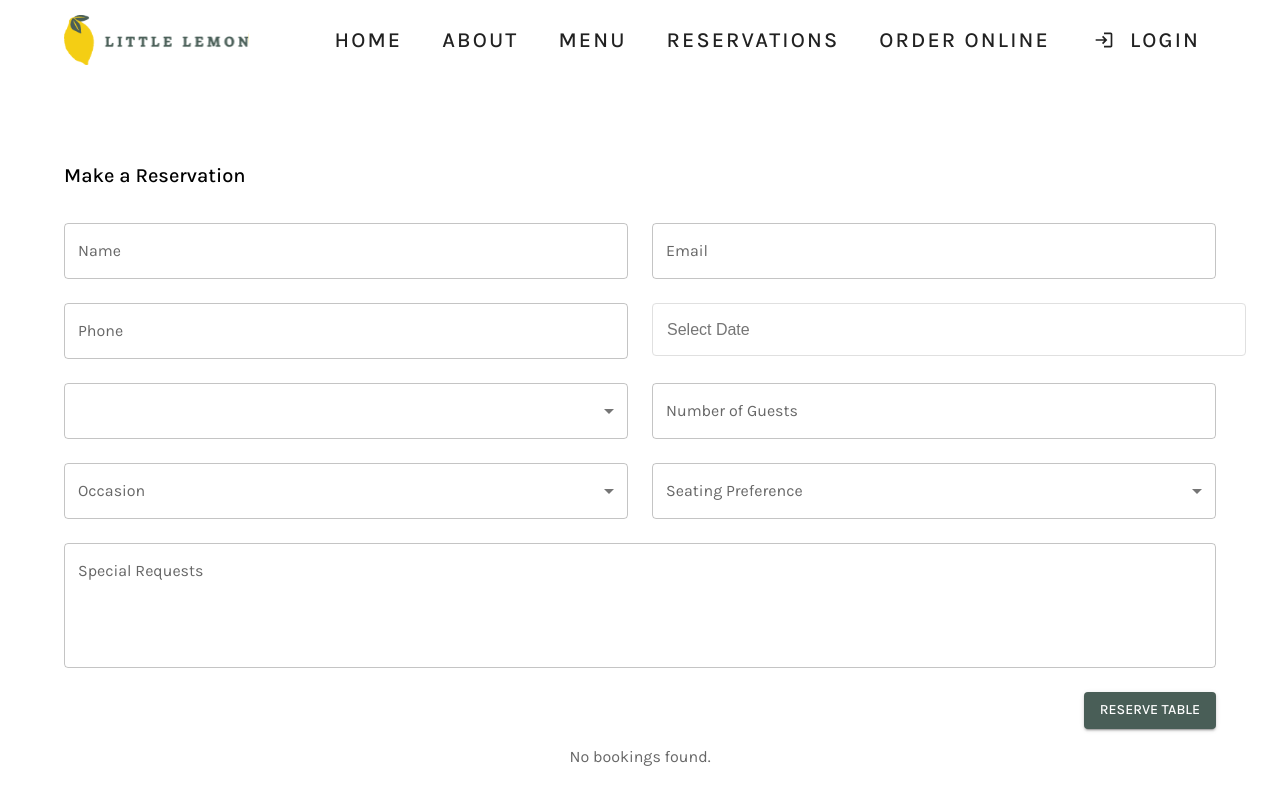
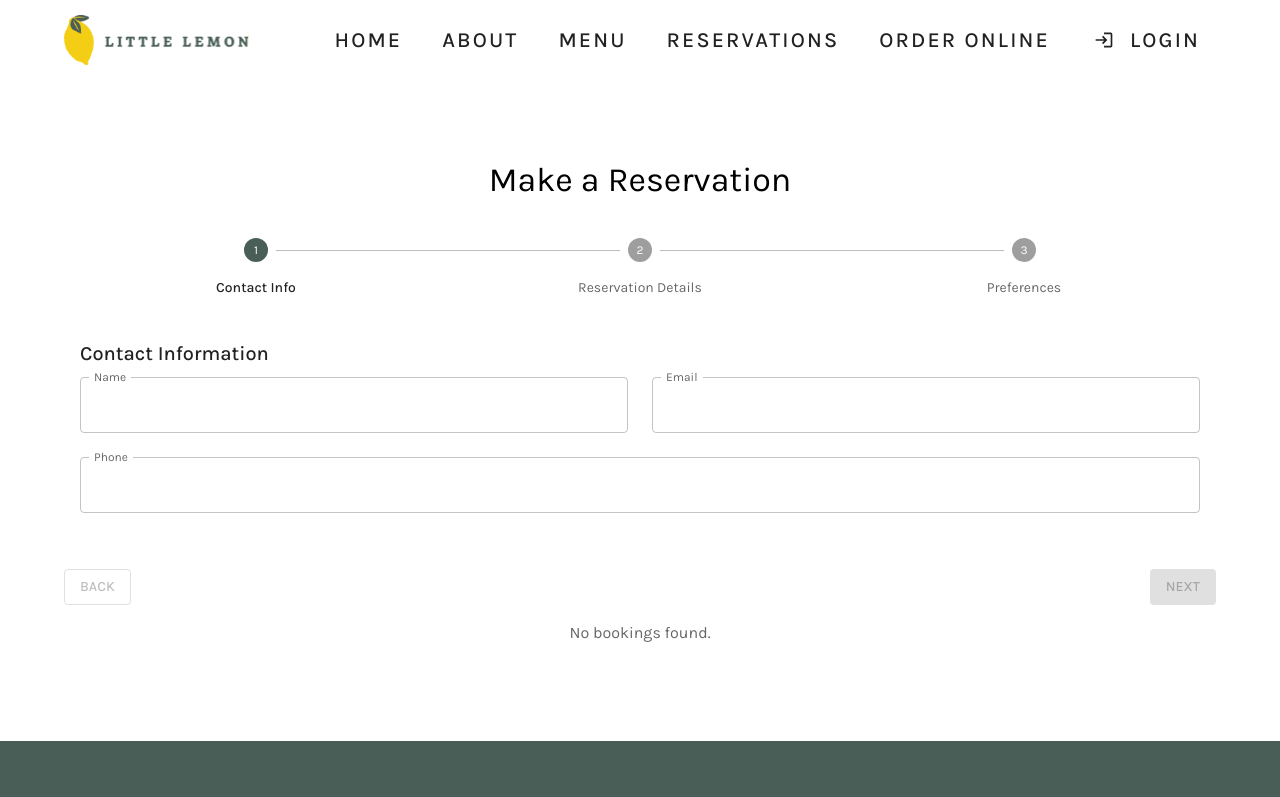
Before and after one commit to mlaniak/little-lemon, a React (Create React App) app: page /little-lemon/reservations in a window 1280 px wide. Shown: the top 797 px of the page. Built offline with nearby package versions, Linux system fonts and the light colour scheme; a web font is replaced by a local one.

Commit message:
Enhanced BookingForm with multi-step validation, improved accessibility, and better UX

```diff
--- a/src/components/BookingForm.js
+++ b/src/components/BookingForm.js
@@ -1,4 +1,4 @@
-import React, { useContext } from 'react';
+import React, { useContext, useState, useCallback } from 'react';
 import { useForm } from 'react-hook-form';
 import { zodResolver } from '@hookform/resolvers/zod';
 import { z } from 'zod';
@@ -15,9 +15,20 @@ import {
   Select,
   MenuItem,
   Typography,
-  Box
+  Box,
+  Stepper,
+  Step,
+  StepLabel,
+  Tooltip,
+  Dialog,
+  DialogTitle,
+  DialogContent,
+  DialogActions,
+  Paper,
+  Divider
 } from '@mui/material';
 import { useNavigate } from 'react-router-dom';
+import { format } from 'date-fns';
 
 // Form validation schema
 const bookingSchema = z.object({
@@ -59,15 +70,112 @@ const BookingForm = ({ onSubmitSuccess, initialValues, onCancel, isEditing }) =>
   const [availableTimes, setAvailableTimes] = React.useState([]);
   const [isLoading, setIsLoading] = React.useState(false);
   const [isSubmitting, setIsSubmitting] = React.useState(false);
+  const [activeStep, setActiveStep] = useState(0);
+  const [showConfirmation, setShowConfirmation] = useState(false);
+  const [formData, setFormData] = useState(null);
+
+  const defaultValues = {
+    name: '',
+    email: '',
+    phone: '',
+    date: null,
+    time: '',
+    guests: '',
+    occasion: '',
+    seating: '',
+    specialRequests: ''
+  };
 
   const form = useForm({
     resolver: zodResolver(bookingSchema),
-    defaultValues: initialValues,
-    mode: 'onBlur'
+    defaultValues: initialValues || defaultValues,
+    mode: 'onBlur',
+    reValidateMode: 'onBlur'
   });
 
-  const { handleSubmit } = form;
-  const selectedDate = form.watch('date');
+  const { handleSubmit, watch, formState: { errors, dirtyFields }, getValues, trigger } = form;
+  const selectedDate = watch('date');
+
+  // Define fields object at component scope
+  const fields = {
+    0: ['name', 'email', 'phone'],
+    1: ['date', 'time', 'guests'],
+    2: ['occasion', 'seating']
+  };
+
+  // Format time to 12-hour format
+  const formatTime = (time) => {
+    // Check if time already includes AM/PM
+    if (time.includes('AM') || time.includes('PM')) {
+      return time;
+    }
+
+    const [hours, minutes] = time.split(':');
+    const hour = parseInt(hours);
+    const ampm = hour >= 12 ? 'PM' : 'AM';
+    const hour12 = hour % 12 || 12;
+    return `${hour12}:${minutes} ${ampm}`;
+  };
+
+  const isStepValid = useCallback((step) => {
+    const currentFields = fields[step] || [];
+    const values = getValues();
+
+    // Debug values
+    console.log('Step:', step);
+    console.log('Current fields:', currentFields);
+    console.log('Form values:', values);
+    console.log('Dirty fields:', dirtyFields);
+    console.log('Errors:', errors);
+
+    const stepIsValid = currentFields.every(field => {
+      const value = values[field];
+      const hasValue = value && value.toString().trim() !== '';
+      console.log(`Field ${field}:`, { value, hasValue });
+      return hasValue;
+    });
+
+    console.log('Step is valid:', stepIsValid);
+    return stepIsValid;
+  }, [getValues, dirtyFields, errors]);
+
+  const handleNext = useCallback(async () => {
+    const currentFields = fields[activeStep];
+    const stepValid = isStepValid(activeStep);
+    console.log('Attempting next step. Valid:', stepValid);
+
+    if (stepValid) {
+      setActiveStep((prev) => Math.min(prev + 1, 2));
+    }
+  }, [activeStep, isStepValid, fields]);
+
+  const handleBack = useCallback(() => {
+    setActiveStep((prev) => Math.max(prev - 1, 0));
+  }, []);
+
+  const handleFormSubmit = (data) => {
+    setFormData(data);
+    setShowConfirmation(true);
+  };
+
+  const handleConfirmSubmit = async () => {
+    setShowConfirmation(false);
+    setIsSubmitting(true);
+    try {
+      const success = await addBooking(formData);
+      if (success) {
+        if (isEditing) {
+          onSubmitSuccess?.();
+        } else {
+          navigate('/booking-confirmed');
+        }
+      }
+    } catch (error) {
+      console.error('Error submitting booking:', error);
+    } finally {
+      setIsSubmitting(false);
+    }
+  };
 
   React.useEffect(() => {
     let isMounted = true;
@@ -98,129 +206,150 @@ const BookingForm = ({ onSubmitSuccess, initialValues, onCancel, isEditing }) =>
     };
   }, [selectedDate, getAvailableTimeSlots, form]);
 
-  const onSubmit = async (data) => {
-    setIsSubmitting(true);
-    try {
-      const success = await addBooking(data);
-      if (success) {
-        if (isEditing) {
-          onSubmitSuccess?.();
-        } else {
-          navigate('/booking-confirmed');
-        }
-      }
-    } catch (error) {
-      console.error('Error submitting booking:', error);
-    } finally {
-      setIsSubmitting(false);
-    }
-  };
-
+  const renderStepContent = useCallback((step) => {
+    switch (step) {
+      case 0:
         return (
-    <form onSubmit={handleSubmit(onSubmit)} aria-label="Table reservation form">
-      <Grid container spacing={3} component="div" role="group" aria-label="Reservation details">
-        <Grid item xs={12}>
-          <Typography variant="h6" gutterBottom>
-            {isEditing ? 'Edit Booking' : 'Make a Reservation'}
-          </Typography>
-        </Grid>
+          <Paper elevation={0} sx={{ p: 2 }}>
+            <Typography variant="h6" gutterBottom>Contact Information</Typography>
+            <Grid container spacing={3}>
               <Grid item xs={12} sm={6}>
+                <Tooltip title="Enter your full name as it appears on your ID">
+                  <FormControl fullWidth error={!!errors.name}>
                     <TextField
+                      id="name"
                       fullWidth
                       label="Name"
                       {...form.register('name')}
-            error={!!form.formState.errors.name}
-            helperText={form.formState.errors.name?.message}
-            aria-invalid={!!form.formState.errors.name}
-            aria-describedby={form.formState.errors.name ? 'name-error' : undefined}
+                      error={!!errors.name}
+                      helperText={errors.name?.message}
+                      aria-invalid={!!errors.name}
+                      aria-describedby={errors.name ? 'name-error' : undefined}
+                      InputLabelProps={{
+                        shrink: true,
+                        id: 'name-label'
+                      }}
                       inputProps={{
-              'aria-label': 'Name',
+                        'aria-label': 'Full name',
+                        'aria-required': 'true',
+                        minLength: 2,
+                        maxLength: 50,
+                        required: true,
+                        autoComplete: 'name'
                       }}
                     />
-          {form.formState.errors.name && (
-            <Typography id="name-error" role="alert" color="error" variant="caption">
-              {form.formState.errors.name.message}
-            </Typography>
-          )}
+                  </FormControl>
+                </Tooltip>
               </Grid>
 
               <Grid item xs={12} sm={6}>
+                <Tooltip title="Enter a valid email address where we can send your confirmation">
+                  <FormControl fullWidth error={!!errors.email}>
                     <TextField
+                      id="email"
                       fullWidth
                       label="Email"
                       type="email"
                       {...form.register('email')}
-            error={!!form.formState.errors.email}
-            helperText={form.formState.errors.email?.message}
-            aria-invalid={!!form.formState.errors.email}
-            aria-describedby={form.formState.errors.email ? 'email-error' : undefined}
+                      error={!!errors.email}
+                      helperText={errors.email?.message}
+                      aria-invalid={!!errors.email}
+                      aria-describedby={errors.email ? 'email-error' : undefined}
+                      InputLabelProps={{
+                        shrink: true,
+                        id: 'email-label'
+                      }}
                       inputProps={{
                         'aria-label': 'Email address',
+                        'aria-required': 'true',
+                        required: true,
+                        pattern: '[a-z0-9._%+-]+@[a-z0-9.-]+\\.[a-z]{2,}$',
+                        autoComplete: 'email'
                       }}
                     />
-          {form.formState.errors.email && (
-            <Typography id="email-error" role="alert" color="error" variant="caption">
-              {form.formState.errors.email.message}
-            </Typography>
-          )}
+                  </FormControl>
+                </Tooltip>
               </Grid>
 
-        <Grid item xs={12} sm={6}>
+              <Grid item xs={12}>
+                <Tooltip title="Enter your 10-digit phone number without spaces or special characters">
+                  <FormControl fullWidth error={!!errors.phone}>
                     <TextField
+                      id="phone"
                       fullWidth
                       label="Phone"
                       type="tel"
                       {...form.register('phone')}
-            error={!!form.formState.errors.phone}
-            helperText={form.formState.errors.phone?.message}
-            aria-invalid={!!form.formState.errors.phone}
-            aria-describedby={form.formState.errors.phone ? 'phone-error' : undefined}
+                      error={!!errors.phone}
+                      helperText={errors.phone?.message}
+                      aria-invalid={!!errors.phone}
+                      aria-describedby={errors.phone ? 'phone-error' : undefined}
+                      InputLabelProps={{
+                        shrink: true,
+                        id: 'phone-label'
+                      }}
                       inputProps={{
                         'aria-label': 'Phone number',
-              pattern: '[0-9]{10}'
+                        'aria-required': 'true',
+                        required: true,
+                        pattern: '[0-9]{10}',
+                        title: 'Phone number must be 10 digits',
+                        autoComplete: 'tel'
                       }}
                     />
-          {form.formState.errors.phone && (
-            <Typography id="phone-error" role="alert" color="error" variant="caption">
-              {form.formState.errors.phone.message}
-            </Typography>
-          )}
+                  </FormControl>
+                </Tooltip>
               </Grid>
+            </Grid>
+          </Paper>
+        );
 
+      case 1:
+        return (
+          <Paper elevation={0} sx={{ p: 2 }}>
+            <Typography variant="h6" gutterBottom>Reservation Details</Typography>
+            <Grid container spacing={3}>
               <Grid item xs={12} sm={6}>
-          <FormControl fullWidth error={!!form.formState.errors.date}>
+                <Tooltip title="Select your preferred date for the reservation">
+                  <FormControl fullWidth error={!!errors.date}>
                     <DatePicker
+                      id="date"
                       selected={selectedDate}
                       onChange={(date) => form.setValue('date', date)}
                       minDate={new Date()}
                       placeholderText="Select Date"
                       className="custom-datepicker"
                       aria-label="Reservation date"
-              aria-invalid={!!form.formState.errors.date}
-              aria-describedby={form.formState.errors.date ? 'date-error' : undefined}
+                      aria-invalid={!!errors.date}
+                      aria-describedby={errors.date ? 'date-error' : undefined}
+                      aria-required="true"
+                      required
+                      customInput={
+                        <TextField
+                          label="Date"
+                          InputLabelProps={{
+                            shrink: true,
+                          }}
                         />
-            {form.formState.errors.date && (
-              <Typography id="date-error" role="alert" color="error" variant="caption">
-                {form.formState.errors.date.message}
-              </Typography>
-            )}
+                      }
+                    />
                   </FormControl>
+                </Tooltip>
               </Grid>
 
               <Grid item xs={12} sm={6}>
-          <FormControl fullWidth error={!!form.formState.errors.time}>
+                <Tooltip title="Choose your preferred dining time">
+                  <FormControl fullWidth error={!!errors.time}>
+                    <InputLabel id="time-label">Time</InputLabel>
                     <Select
+                      id="time"
                       {...form.register('time')}
-              displayEmpty
-              placeholder="Select a time"
+                      labelId="time-label"
+                      label="Time"
                       aria-label="Reservation time"
-              aria-invalid={!!form.formState.errors.time}
-              aria-describedby={form.formState.errors.time ? 'time-error' : undefined}
-              sx={{
-                '& .MuiSelect-select': {
-                  color: form.watch('time') ? 'inherit' : 'text.secondary',
-                }
-              }}
+                      aria-invalid={!!errors.time}
+                      aria-describedby={errors.time ? 'time-error' : undefined}
+                      aria-required="true"
                     >
                       <MenuItem value="" disabled>
                         <em>Select a time</em>
@@ -229,133 +358,244 @@ const BookingForm = ({ onSubmitSuccess, initialValues, onCancel, isEditing }) =>
                         <MenuItem
                           key={time}
                           value={time}
-                  aria-label={`Reserve table for ${time}`}
+                          role="option"
+                          aria-label={`Reserve table for ${formatTime(time)}`}
                         >
-                  {time}
+                          {formatTime(time)}
                         </MenuItem>
                       ))}
                     </Select>
-            {form.formState.errors.time && (
-              <Typography id="time-error" role="alert" color="error" variant="caption">
-                {form.formState.errors.time.message}
-              </Typography>
-            )}
                   </FormControl>
+                </Tooltip>
               </Grid>
 
-        <Grid item xs={12} sm={6}>
-          <FormControl fullWidth error={!!form.formState.errors.guests}>
+              <Grid item xs={12}>
+                <Tooltip title="Specify the number of guests (maximum 10 per table)">
+                  <FormControl fullWidth error={!!errors.guests}>
                     <TextField
+                      id="guests"
                       type="number"
                       label="Number of Guests"
                       {...form.register('guests', { valueAsNumber: true })}
+                      InputLabelProps={{
+                        shrink: true,
+                        id: 'guests-label'
+                      }}
                       InputProps={{
                         inputProps: {
                           min: 1,
                           max: 10,
                           'aria-label': 'Number of guests',
+                          'aria-required': 'true',
                         }
                       }}
-              error={!!form.formState.errors.guests}
-              helperText={form.formState.errors.guests?.message}
-              aria-invalid={!!form.formState.errors.guests}
-              aria-describedby={form.formState.errors.guests ? 'guests-error' : undefined}
+                      error={!!errors.guests}
+                      helperText={errors.guests?.message}
+                      aria-invalid={!!errors.guests}
+                      aria-describedby={errors.guests ? 'guests-error' : undefined}
                     />
-            {form.formState.errors.guests && (
-              <Typography id="guests-error" role="alert" color="error" variant="caption">
-                {form.formState.errors.guests.message}
-              </Typography>
-            )}
                   </FormControl>
+                </Tooltip>
               </Grid>
+            </Grid>
+          </Paper>
+        );
 
+      case 2:
+        return (
+          <Paper elevation={0} sx={{ p: 2 }}>
+            <Typography variant="h6" gutterBottom>Preferences</Typography>
+            <Grid container spacing={3}>
               <Grid item xs={12} sm={6}>
-          <FormControl fullWidth error={!!form.formState.errors.occasion}>
+                <Tooltip title="Select the occasion you're celebrating (if any)">
+                  <FormControl fullWidth error={!!errors.occasion}>
                     <InputLabel id="occasion-label">Occasion</InputLabel>
                     <Select
+                      id="occasion"
                       {...form.register('occasion')}
                       labelId="occasion-label"
                       label="Occasion"
-              aria-label="Occasion"
-              aria-invalid={!!form.formState.errors.occasion}
-              aria-describedby={form.formState.errors.occasion ? 'occasion-error' : undefined}
+                      aria-label="Select occasion"
+                      aria-invalid={!!errors.occasion}
+                      aria-describedby={errors.occasion ? 'occasion-error' : undefined}
+                      aria-required="true"
                     >
                       {occasions.map((occasion) => (
-                <MenuItem key={occasion} value={occasion}>
+                        <MenuItem
+                          key={occasion}
+                          value={occasion}
+                          role="option"
+                          aria-label={occasion}
+                        >
                           {occasion}
                         </MenuItem>
                       ))}
                     </Select>
-            {form.formState.errors.occasion && (
-              <Typography id="occasion-error" role="alert" color="error" variant="caption">
-                {form.formState.errors.occasion.message}
-              </Typography>
-            )}
                   </FormControl>
+                </Tooltip>
               </Grid>
 
               <Grid item xs={12} sm={6}>
-          <FormControl fullWidth error={!!form.formState.errors.seating}>
+                <Tooltip title="Choose your preferred seating area">
+                  <FormControl fullWidth error={!!errors.seating}>
                     <InputLabel id="seating-label">Seating Preference</InputLabel>
                     <Select
+                      id="seating"
                       {...form.register('seating')}
                       labelId="seating-label"
                       label="Seating Preference"
-              aria-label="Seating preference"
-              aria-invalid={!!form.formState.errors.seating}
-              aria-describedby={form.formState.errors.seating ? 'seating-error' : undefined}
+                      aria-label="Select seating preference"
+                      aria-invalid={!!errors.seating}
+                      aria-describedby={errors.seating ? 'seating-error' : undefined}
+                      aria-required="true"
                     >
                       {seatingOptions.map((option) => (
-                <MenuItem key={option} value={option}>
+                        <MenuItem
+                          key={option}
+                          value={option}
+                          role="option"
+                          aria-label={option}
+                        >
                           {option}
                         </MenuItem>
                       ))}
                     </Select>
-            {form.formState.errors.seating && (
-              <Typography id="seating-error" role="alert" color="error" variant="caption">
-                {form.formState.errors.seating.message}
-              </Typography>
-            )}
                   </FormControl>
+                </Tooltip>
               </Grid>
 
               <Grid item xs={12}>
+                <Tooltip title="Add any special requests or dietary requirements">
+                  <FormControl fullWidth error={!!errors.specialRequests}>
                     <TextField
+                      id="specialRequests"
                       fullWidth
                       label="Special Requests"
+                      placeholder="E.g., dietary restrictions, accessibility needs, or special occasions"
                       multiline
                       rows={4}
                       {...form.register('specialRequests')}
-            error={!!form.formState.errors.specialRequests}
-            helperText={form.formState.errors.specialRequests?.message}
+                      error={!!errors.specialRequests}
+                      helperText={errors.specialRequests?.message}
                       aria-label="Special requests"
-            aria-invalid={!!form.formState.errors.specialRequests}
-            aria-describedby={form.formState.errors.specialRequests ? 'special-requests-error' : undefined}
+                      aria-invalid={!!errors.specialRequests}
+                      aria-describedby={errors.specialRequests ? 'special-requests-error' : undefined}
+                      InputLabelProps={{
+                        shrink: true,
+                        id: 'special-requests-label'
+                      }}
                     />
-          {form.formState.errors.specialRequests && (
-            <Typography id="special-requests-error" role="alert" color="error" variant="caption">
-              {form.formState.errors.specialRequests.message}
+                  </FormControl>
+                </Tooltip>
+              </Grid>
+            </Grid>
+          </Paper>
+        );
+    }
+  }, [form, errors, availableTimes]);
+
+  return (
+    <form onSubmit={handleSubmit(handleFormSubmit)} aria-label="Reservation form" role="form" noValidate>
+      <Grid container spacing={3}>
+        <Grid item xs={12}>
+          <Typography variant="h4" component="h1" gutterBottom align="center">
+            {isEditing ? 'Edit Booking' : 'Make a Reservation'}
           </Typography>
-          )}
         </Grid>
 
         <Grid item xs={12}>
-          <Box sx={{ display: 'flex', justifyContent: 'flex-end', gap: 2 }}>
+          <Stepper activeStep={activeStep} alternativeLabel>
+            <Step>
+              <StepLabel>Contact Info</StepLabel>
+            </Step>
+            <Step>
+              <StepLabel>Reservation Details</StepLabel>
+            </Step>
+            <Step>
+              <StepLabel>Preferences</StepLabel>
+            </Step>
+          </Stepper>
+        </Grid>
+
+        <Grid item xs={12}>
+          {renderStepContent(activeStep)}
+        </Grid>
+
+        <Grid item xs={12}>
+          <Box sx={{ display: 'flex', justifyContent: 'space-between', mt: 2 }}>
+            <Button
+              onClick={handleBack}
+              disabled={activeStep === 0}
+              variant="outlined"
+            >
+              Back
+            </Button>
+            <Box>
               {onCancel && (
-              <Button onClick={onCancel} variant="outlined">
+                <Button
+                  onClick={onCancel}
+                  variant="outlined"
+                  aria-label="Cancel reservation"
+                  sx={{ mr: 1 }}
+                >
                   Cancel
                 </Button>
               )}
+              {activeStep === 2 ? (
                 <Button
                   type="submit"
                   variant="contained"
-              disabled={isSubmitting || isLoading}
+                  color="primary"
+                  disabled={!isStepValid(2) || isSubmitting}
                 >
-              {isEditing ? 'Save Changes' : 'Reserve Table'}
+                  {isSubmitting ? 'Submitting...' : isEditing ? 'Update Booking' : 'Reserve Table'}
                 </Button>
+              ) : (
+                <Button
+                  variant="contained"
+                  onClick={handleNext}
+                  disabled={!isStepValid(activeStep)}
+                >
+                  Next
+                </Button>
+              )}
+            </Box>
           </Box>
         </Grid>
       </Grid>
+
+      <Dialog
+        open={showConfirmation}
+        onClose={() => setShowConfirmation(false)}
+        aria-labelledby="confirmation-dialog-title"
+      >
+        <DialogTitle id="confirmation-dialog-title">
+          Confirm Reservation
+        </DialogTitle>
+        <DialogContent>
+          {formData && (
+            <Box>
+              <Typography variant="body1" paragraph>
+                Please confirm your reservation details:
+              </Typography>
+              <Typography><strong>Name:</strong> {formData.name}</Typography>
+              <Typography><strong>Date:</strong> {format(formData.date, 'MMMM d, yyyy')}</Typography>
+              <Typography><strong>Time:</strong> {formatTime(formData.time)}</Typography>
+              <Typography><strong>Guests:</strong> {formData.guests}</Typography>
+              <Typography><strong>Occasion:</strong> {formData.occasion}</Typography>
+              <Typography><strong>Seating:</strong> {formData.seating}</Typography>
+            </Box>
+          )}
+        </DialogContent>
+        <DialogActions>
+          <Button onClick={() => setShowConfirmation(false)}>
+            Edit
+          </Button>
+          <Button onClick={handleConfirmSubmit} variant="contained" color="primary">
+            Confirm Reservation
+          </Button>
+        </DialogActions>
+      </Dialog>
     </form>
   );
 };
```
Also changed, not shown: 1 other file (tests, documents, lock files or other folders). Lines whose indentation alone changed are shown as unchanged.
